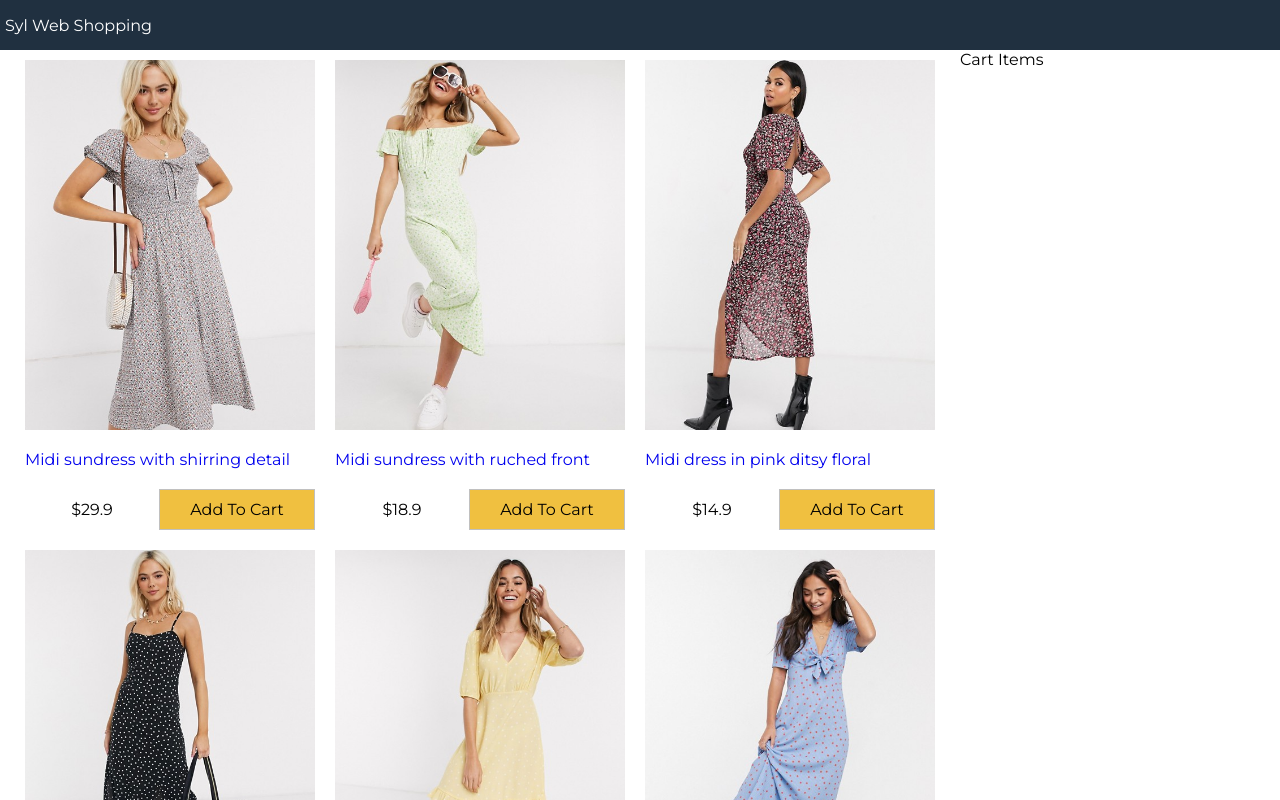
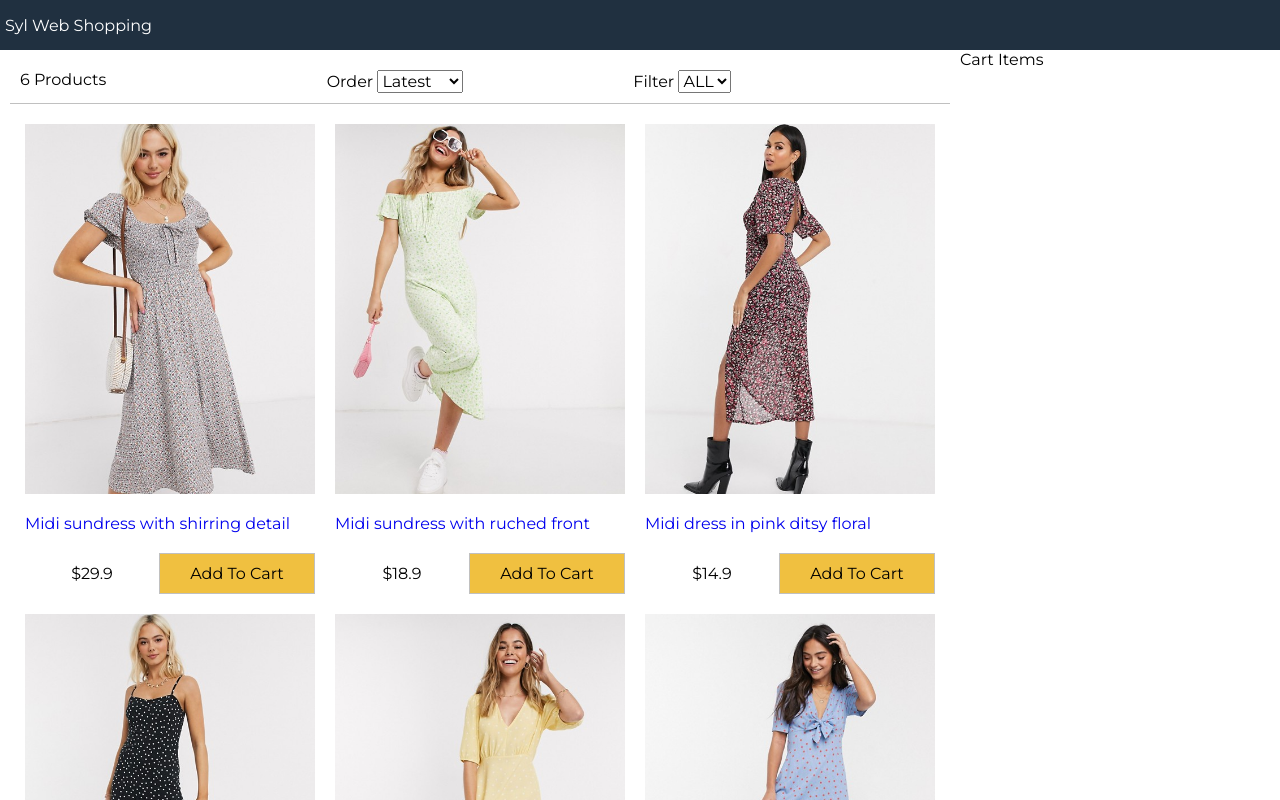
Before and after one commit to sylvsin/sylwebshop, a React (Create React App) app: page / in a window 1280 px wide. Shown: the top 800 px of the page. Built offline with nearby package versions, Linux system fonts and the light colour scheme.

Commit message:
filter-component

```diff
--- a/src/App.js
+++ b/src/App.js
@@ -3,6 +3,7 @@
 import './App.css';
 import data from './data.json';
 import Products from './components/Products';
+import Filter from './components/Filter';
 
 class App extends React.Component {
   constructor() {
@@ -13,6 +14,46 @@
       sort: '',
     };
   }
+
+  sortProducts = (event) => {
+    //impl
+    console.log(event.target.value);
+
+    const sort = event.target.value;
+    this.setState((state) => ({
+      sort: sort,
+      products: this.state.products
+      .slice()
+      .sort((a, b) =>
+        sort === "lowest"
+        ? a.price > b.price
+          ? 1
+          : -1
+        : sort === "highest"
+        ? a.price < b.price
+          ? 1
+          : -1
+        : a._id < b._id
+          ? 1
+          : -1
+      )
+    }))
+  }
+
+  filterProducts = (event) => {
+    //impl
+    console.log( event.target.value );
+
+    if(event.target.value === "") {
+      this.setState({size: event.target.value, products:data.products});
+    } else {
+      this.setState({
+        size: event.target.value,
+        products: data.products.filter(product => product.availableSizes.indexOf(event.target.value)>=0),
+      });
+    }
+
+  };
   render() {
     return (
       <div className="grid-container">
@@ -22,6 +63,12 @@
         <main>
           <div className="content">
             <div className="main">
+              <Filter count={this.state.products.length}
+                size={this.state.size}
+                sort={this.state.sort}
+                filterProducts={this.filterProducts}
+                sortProducts={this.sortProducts}
+              ></Filter>
               <Products products={this.state.products}></Products>
             </div>
 
--- /dev/null
+++ b/src/components/Filter.js
@@ -0,0 +1,36 @@
+import React, { Component } from 'react';
+
+export default class Filter extends Component {
+  render() {
+    return (
+        <div className="filter">
+
+            <div className="filter-result">
+              {this.props.count} Products
+            </div>
+
+            <div className="filter-sort">
+              Order{" "}
+              <select value={this.props.sort} onChange={this.props.sortProducts}>
+                  <option>Latest</option>
+                  <option value="lowest">Lowest</option>
+                  <option value="highest">Highest</option>
+              </select>
+            </div>
+
+            <div className="filter-size">
+              Filter{" "}
+              <select value={this.props.size} onChange={this.props.filterProducts}>
+                <option>ALL</option>
+                <option value="XS">XS</option>
+                <option value="S">S</option>
+                <option value="M">M</option>
+                <option value="L">L</option>
+                <option value="XL">XL</option>
+                <option value="XXL">XXL</option>
+              </select>
+            </div>
+        </div>
+    );
+  }
+}
--- a/src/index.css
+++ b/src/index.css
@@ -140,3 +140,16 @@
   background-color: #f0c040;
 
 }
+
+/* Filter */
+.filter {
+  display: flex;
+  justify-content: space-between;
+  padding: 1rem;
+  margin: 1rem;
+  border-bottom: 0.1rem #c0c0c0 solid;
+}
+
+.filter div {
+  flex: 1;
+}
```
Also changed, not shown: 1 other file (tests, documents, lock files or other folders).
